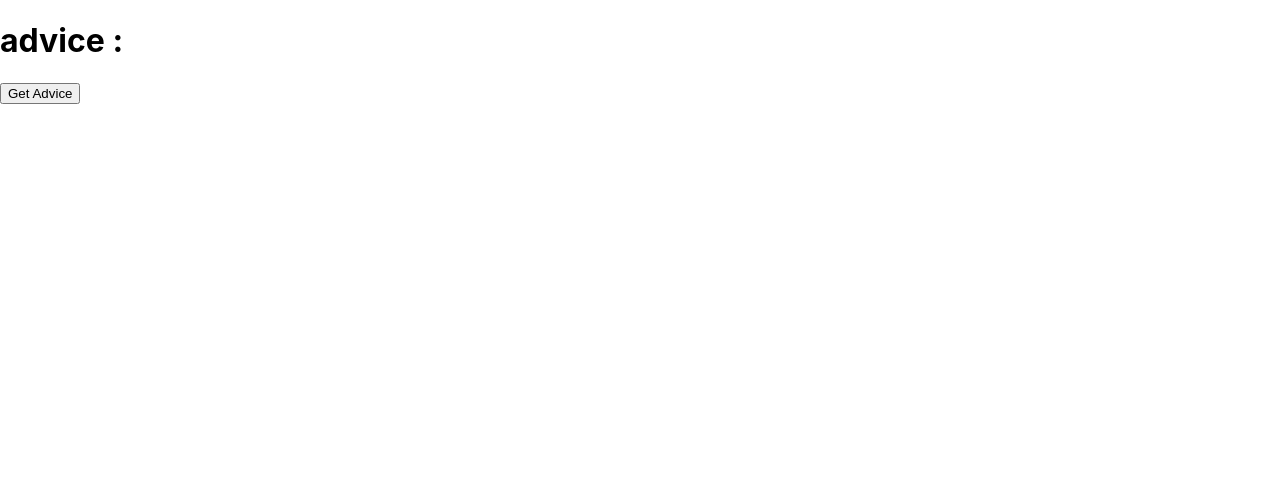
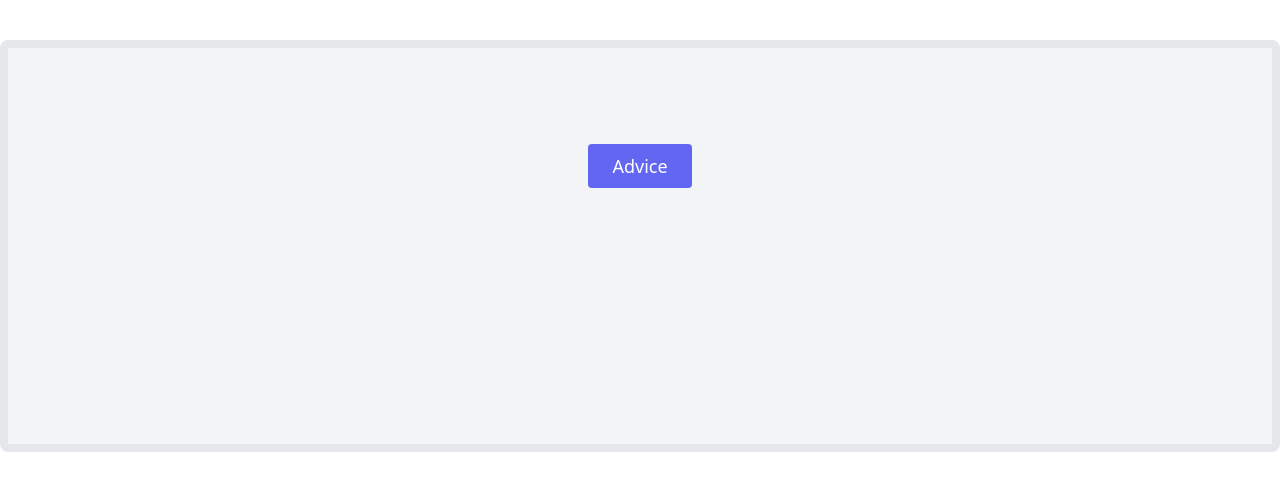
Before and after one commit to NasirMuh/Advice, a Next.js app: page /advice in a window 1280 px wide. Shown: the top 490 px of the page. Built offline with nearby package versions, Linux system fonts and the light colour scheme.

Commit message:
adding tailwind css

```diff
--- a/next.config.js
+++ b/next.config.js
@@ -1,10 +1,10 @@
-// /** @type {import('next').NextConfig} */
-// const nextConfig = {
+/** @type {import('next').NextConfig} */
+const nextConfig = {
+  reactStrictMode: true,
+  swcMinify: true,
+}
+
+module.exports = nextConfig
+// module.exports = {
 //   reactStrictMode: true,
-//   swcMinify: true,
 // }
-
-// module.exports = nextConfig
-module.exports = {
-  reactStrictMode: true,
-}
--- a/package.json
+++ b/package.json
@@ -15,7 +15,10 @@
     "react-dom": "18.2.0"
   },
   "devDependencies": {
+    "autoprefixer": "^10.4.8",
     "eslint": "8.22.0",
-    "eslint-config-next": "12.2.5"
+    "eslint-config-next": "12.2.5",
+    "postcss": "^8.4.16",
+    "tailwindcss": "^3.1.8"
   }
 }
--- a/pages/advice.js
+++ b/pages/advice.js
@@ -1,7 +1,5 @@
-import React, { useEffect, useState } from 'react'
-import axios from 'axios'
+import React, { useState } from 'react'
 const Advice = () => {
-
   const [advice, setAdvice] = useState('')
 
   const getAdvice = async () => {
@@ -9,27 +7,21 @@ const Advice = () => {
     const response = await fetch(url)
     const responseJson = await response.json()
     setAdvice(responseJson.slip.advice)
-    console.log(responseJson.slip.advice)
   }
-  // useEffect(() => {
-
-    // getAdvice()
-
-    // axios.get("https://api.adviceslip.com/advice")
-    //   .then((response) => {
-    //     const { advice1 } = response.data.slip
-    //     // console.log(advice)
-    //     setAdvice(advice1)
-    //   })
-    //   .catch((error) => {
-    //     console.log(error)
-    //   })
-  // })
 
   return (
     <>
-      <h1>advice : {advice}</h1>
-      <button onClick={() => getAdvice()}> Get Advice</button>
+      <section className="text-gray-600 body-font">
+        <div className="container mx-auto flex px-5 py-24 items-center justify-center flex-col border-8 bg-gray-100 border-gray-200 rounded-lg mt-10">
+          <div className="flex justify-center mb-4">
+            <button onClick={() => getAdvice()} className="inline-flex text-white bg-indigo-500 border-0 py-2 px-6 focus:outline-none hover:bg-indigo-600 rounded text-lg">Advice</button>
+          </div>
+          <div className="text-center lg:w-2/3 w-full   lg:h-36 md:h-56">
+            <p className=" leading-relaxed justify-center items-center p-8">{advice}</p>
+          </div>
+        </div>
+      </section>
+
     </>
   )
 }
--- /dev/null
+++ b/postcss.config.js
@@ -0,0 +1,6 @@
+module.exports = {
+  plugins: {
+    tailwindcss: {},
+    autoprefixer: {},
+  },
+}
--- a/styles/globals.css
+++ b/styles/globals.css
@@ -1,26 +1,3 @@
-html,
-body {
-  padding: 0;
-  margin: 0;
-  font-family: -apple-system, BlinkMacSystemFont, Segoe UI, Roboto, Oxygen,
-    Ubuntu, Cantarell, Fira Sans, Droid Sans, Helvetica Neue, sans-serif;
-}
-
-a {
-  color: inherit;
-  text-decoration: none;
-}
-
-* {
-  box-sizing: border-box;
-}
-
-@media (prefers-color-scheme: dark) {
-  html {
-    color-scheme: dark;
-  }
-  body {
-    color: white;
-    background: black;
-  }
-}
+@tailwind base;
+@tailwind components;
+@tailwind utilities;
--- /dev/null
+++ b/tailwind.config.js
@@ -0,0 +1,10 @@
+module.exports = {
+  content: [
+    "./pages/**/*.{js,ts,jsx,tsx}",
+    "./components/**/*.{js,ts,jsx,tsx}",
+  ],
+  theme: {
+    extend: {},
+  },
+  plugins: [],
+}
```
Also changed, not shown: 2 other files (tests, documents, lock files or other folders).
